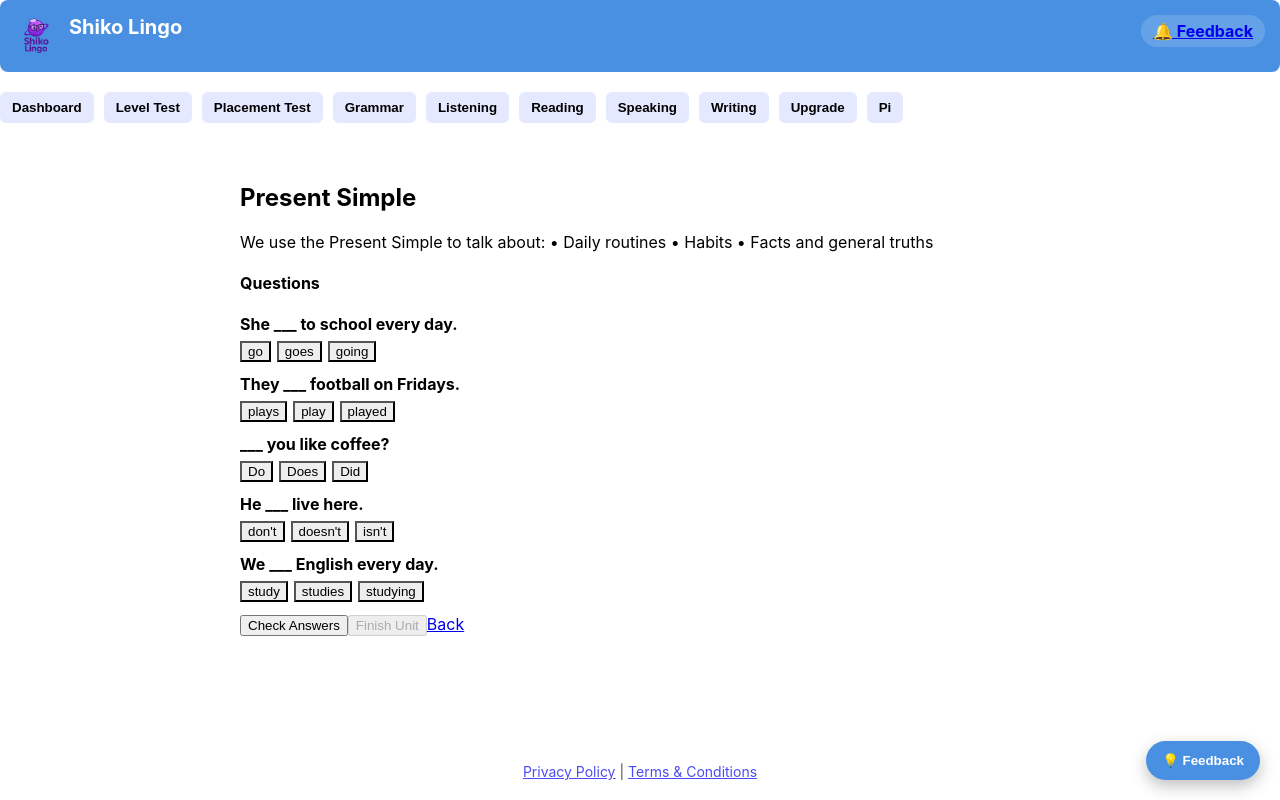
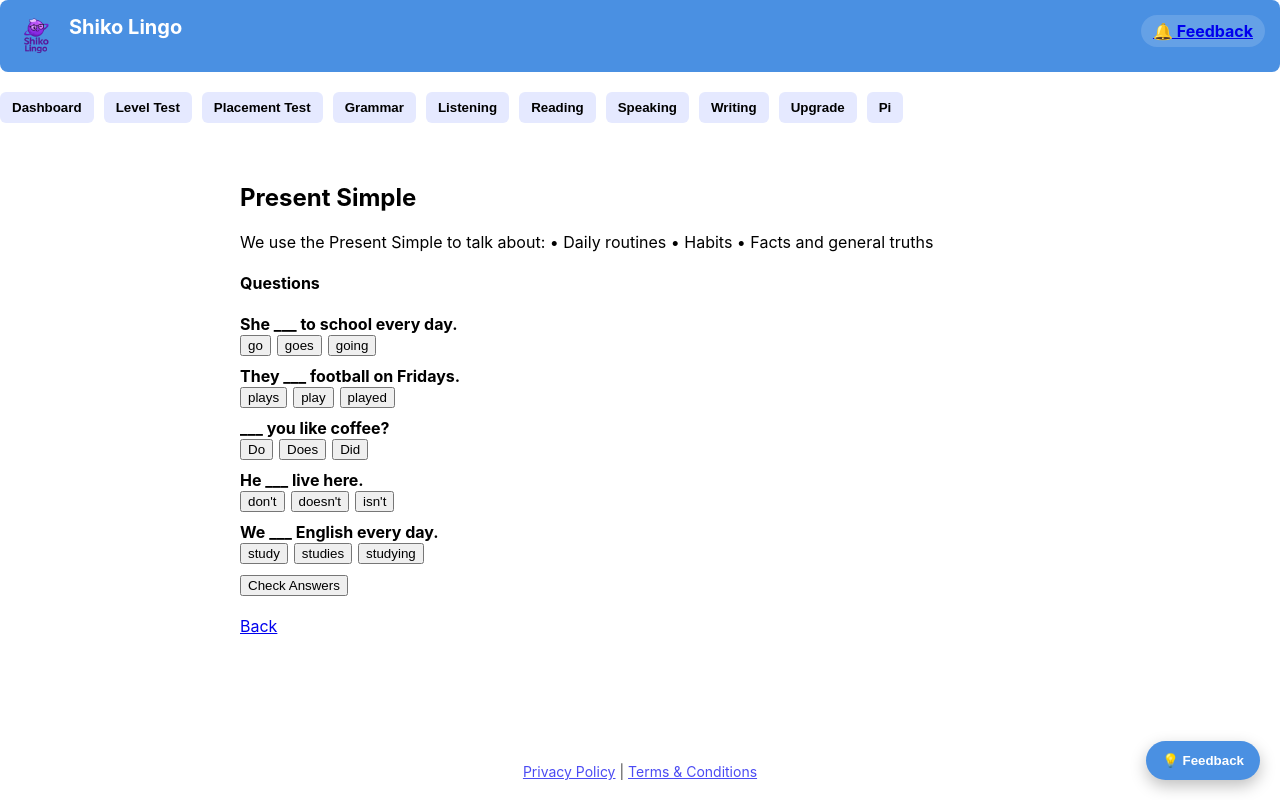
Before and after one commit to egyptianpharoah771-commits/shiko-lingo, a React (Create React App) app: page /grammar/A1/unit1 in a window 1280 px wide. Built offline with nearby package versions, Linux system fonts and the light colour scheme.

Commit message:
force show next unit after submit

```diff
--- a/src/grammar/GrammarUnitPage.js
+++ b/src/grammar/GrammarUnitPage.js
@@ -1,10 +1,7 @@
-import { useParams, Link } from "react-router-dom";
+import { useParams, Link, useNavigate } from "react-router-dom";
 import { useEffect, useState, useRef } from "react";
 
 import STORAGE_KEYS from "../utils/storageKeys";
-import { askAITutor } from "../utils/aiClient";
-import { getUserId } from "../utils/userIdentity";
-import AIResponseModal from "../components/AIResponseModal";
 
 // ===== A1 Units =====
 import a1Content1 from "./A1/unit1/content";
@@ -76,110 +73,61 @@ const GRAMMAR_MAP = {
 
 function GrammarUnitPage() {
   const { level, unit } = useParams();
+  const navigate = useNavigate();
+
   const grammarUnit = GRAMMAR_MAP[level]?.[unit];
-
   const content = grammarUnit?.content;
   const questions = grammarUnit?.questions || [];
 
   const [answers, setAnswers] = useState({});
   const [submitted, setSubmitted] = useState(false);
-  const [score, setScore] = useState(null);
 
-  // 🤖 AI
-  const [aiOpen, setAiOpen] = useState(false);
-  const [aiStatus, setAiStatus] = useState("IDLE");
-  const [aiMessage, setAiMessage] = useState("");
-
-  // 🔊 Sounds
   const selectSound = useRef(null);
-  const correctSound = useRef(null);
-  const wrongSound = useRef(null);
-
-  const userId = getUserId();
-  const packageName = "FREE";
 
   const storageKey = STORAGE_KEYS.GRAMMAR_COMPLETED;
   const completedUnits =
     JSON.parse(localStorage.getItem(storageKey)) || [];
 
   const unitKey = `${level}-${unit}`;
-  const isCompleted = completedUnits.includes(unitKey);
-
-  const PASS_SCORE = Math.ceil(questions.length * 0.7);
 
   useEffect(() => {
     setAnswers({});
     setSubmitted(false);
-    setScore(null);
-    setAiOpen(false);
-    setAiStatus("IDLE");
-    setAiMessage("");
-
     selectSound.current = new Audio("/sounds/select.mp3");
-    correctSound.current = new Audio("/sounds/correct.mp3");
-    wrongSound.current = new Audio("/sounds/wrong.mp3");
   }, [level, unit]);
 
   if (!content || !questions.length) {
     return <p>⚠️ This unit is not ready yet.</p>;
   }
 
-  const play = (ref) => {
-    try {
-      ref?.current?.play();
-    } catch {}
-  };
-
   const handleAnswer = (qId, option) => {
     if (submitted) return;
-    play(selectSound);
+    selectSound.current?.play();
     setAnswers((prev) => ({ ...prev, [qId]: option }));
   };
 
   const handleSubmit = () => {
     if (submitted) return;
 
-    let correct = 0;
-    questions.forEach((q) => {
-      if (answers[q.id] === q.answer) correct++;
-    });
-
-    setScore(correct);
     setSubmitted(true);
 
-    correct >= PASS_SCORE
-      ? play(correctSound)
-      : play(wrongSound);
-  };
-
-  const handleAIFeedback = async () => {
-    setAiOpen(true);
-    setAiStatus("LOADING");
-    setAiMessage("");
-
-    const result = await askAITutor({
-      skill: "Grammar",
-      level,
-      lessonTitle: content.title,
-      text: content.explanation,
-      score,
-      total: questions.length,
-      userId,
-      packageName,
-    });
-
-    setAiStatus(result?.status || "ERROR");
-    setAiMessage(result?.message || "");
-  };
-
-  const passed = score !== null && score >= PASS_SCORE;
-
-  const handleFinishUnit = () => {
-    if (!passed || isCompleted) return;
+    if (!completedUnits.includes(unitKey)) {
       localStorage.setItem(
         storageKey,
         JSON.stringify([...completedUnits, unitKey])
       );
+    }
+  };
+
+  const handleNextUnit = () => {
+    const currentNumber = parseInt(unit.replace("unit", ""), 10);
+    const nextUnitId = `unit${currentNumber + 1}`;
+
+    if (GRAMMAR_MAP[level]?.[nextUnitId]) {
+      navigate(`/grammar/${level}/${nextUnitId}`);
+    } else {
+      navigate(`/grammar/${level}`);
+    }
   };
 
   return (
@@ -187,69 +135,54 @@ function GrammarUnitPage() {
       <h2>{content.title}</h2>
       <p>{content.explanation}</p>
 
-      {submitted && (
-        <button onClick={handleAIFeedback}>
-          🤖 AI Lesson Feedback
-        </button>
-      )}
-
       <h4>Questions</h4>
 
-      {questions.map((q) => {
-        const userAnswer = answers[q.id];
-        const isCorrect = userAnswer === q.answer;
-
-        return (
-          <div key={q.id} style={{ marginBottom: 12 }}>
+      {questions.map((q) => (
+        <div key={q.id} style={{ marginBottom: 10 }}>
           <strong>{q.question}</strong>
-            <div style={{ marginTop: 6 }}>
+          <div>
             {q.options.map((opt) => (
               <button
                 key={opt}
                 onClick={() => handleAnswer(q.id, opt)}
                 disabled={submitted}
-                  style={{
-                    marginRight: 6,
-                    background:
-                      userAnswer === opt ? "#e5e9ff" : "#eee",
-                  }}
+                style={{ marginRight: 6 }}
               >
                 {opt}
               </button>
             ))}
           </div>
-            {submitted && (
-              <p>{isCorrect ? "✅ Correct" : "❌ Wrong"}</p>
-            )}
         </div>
-        );
-      })}
+      ))}
 
       {!submitted && (
-        <button onClick={handleSubmit}>Check Answers</button>
+        <button onClick={handleSubmit}>
+          Check Answers
+        </button>
       )}
 
       {submitted && (
-        <p>
-          Score: {score} / {questions.length}
+        <div
+          style={{
+            marginTop: 20,
+            padding: 20,
+            border: "2px solid green",
+            background: "#f0fff4",
+            textAlign: "center",
+          }}
+        >
+          <p style={{ fontWeight: "bold" }}>
+            NEXT UNIT SHOULD APPEAR NOW
           </p>
+          <button onClick={handleNextUnit}>
+            Next Unit →
+          </button>
+        </div>
       )}
 
-      <button
-        onClick={handleFinishUnit}
-        disabled={!passed || isCompleted}
-      >
-        Finish Unit
-      </button>
-
+      <div style={{ marginTop: 20 }}>
         <Link to={`/grammar/${level}`}>Back</Link>
-
-      <AIResponseModal
-        open={aiOpen}
-        onClose={() => setAiOpen(false)}
-        status={aiStatus}
-        message={aiMessage}
-      />
+      </div>
     </div>
   );
 }
```
Lines whose indentation alone changed are shown as unchanged.
